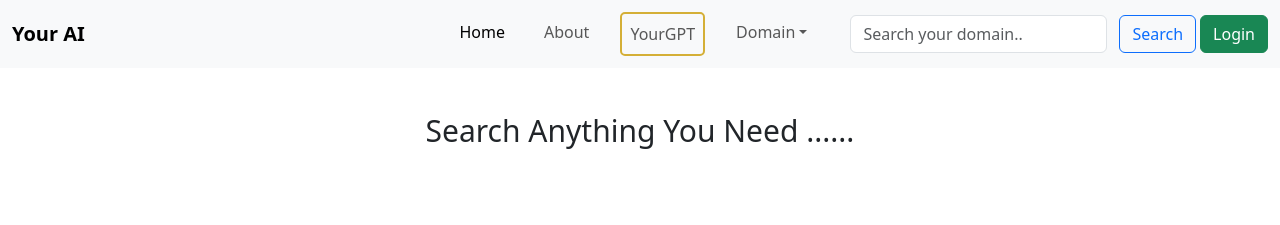
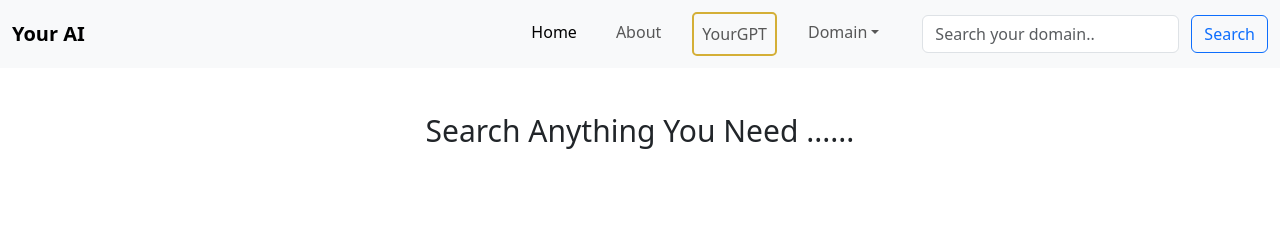
Before and after one commit to ayushranjan-iitbbs/YourAI, a plain HTML site: page index.html in a window 1280 px wide. Shown: the top 225 px of the page. Drawn offline with nearby package versions, Linux system fonts and the light colour scheme.

Commit message:
Add files via upload

```diff
--- a/index.html
+++ b/index.html
@@ -39,7 +39,7 @@
           <input class="form-control me-2" type="search" placeholder="Search your domain.." />
           <button class="btn btn-outline-primary" type="submit">Search</button>
         </form>
-        <button type="button" class="btn btn-success">Login</button>
+
       </div>
     </div>
   </nav>
```
